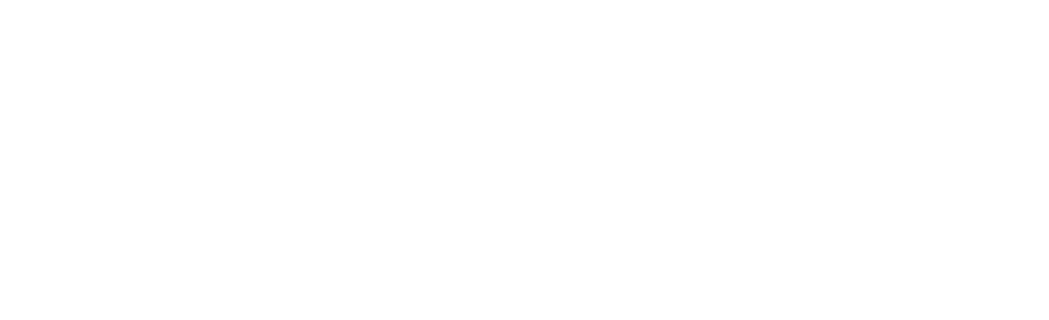
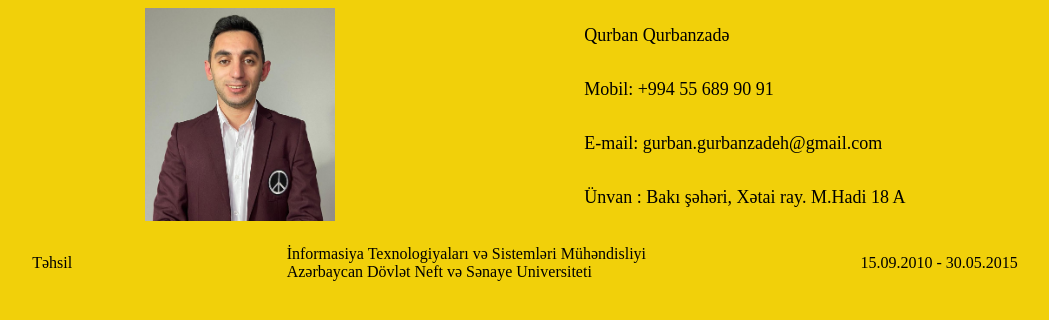
Before and after one commit to Gurban-Gurbanzade/Figma, a plain HTML site: page ilkin-bacarıqlar/index.html in a window 1280 px wide. Shown: the whole page, without its empty margins (83-1132 px from the left). Drawn offline with Linux system fonts and the light colour scheme.

Commit message:
Cv Formasi

```diff
--- a/ilkin-bacarıqlar/css/style.css
+++ b/ilkin-bacarıqlar/css/style.css
@@ -0,0 +1,73 @@
+body {
+    width: 1200px;
+    background-color: #F1D00A;
+    display: flex;
+    flex-direction: column;
+}
+
+header {
+
+    border-radius: 9px;
+    display: flex;
+    justify-content: space-evenly;
+}
+
+.sekil {
+
+    display: inline;
+}
+
+.sekil img {
+    width: 190px;
+
+}
+
+.header__info {
+
+    margin-left: 30px;
+    display: flex;
+    flex-direction: column;
+    justify-content: space-around;
+}
+
+.header__info:hover {
+    background-color: #03045E;
+    color: white;
+}
+
+.header__info span {
+    font-size: large;
+}
+
+.tehsil {
+    margin-top: 20px;
+    display: flex;
+    justify-content: space-around;
+    align-items: center;
+}
+
+.tehsil:hover {
+    background-color: #03045E;
+    color: white;
+    border-radius: 9px;
+    font-size: 30px;
+}
+
+.tehsil__uni {
+    display: flex;
+    flex-direction: column;
+}
+
+.staj {
+    width: 100%;
+    margin-top: 300px;
+    display: flex;
+    justify-content: space-around;
+}
+
+.staj:hover {
+    background-color: #3E497A;
+    color: white;
+    border-radius: 9px;
+    font-size: 30px;
+}
--- a/ilkin-bacarıqlar/index.html
+++ b/ilkin-bacarıqlar/index.html
@@ -6,9 +6,30 @@
     <meta http-equiv="X-UA-Compatible" content="IE=edge">
     <meta name="viewport" content="width=device-width, initial-scale=1.0">
     <title>Document</title>
+    <link rel="stylesheet" href="css/style.css">
 </head>
 
 <body>
+    <header>
+        <div class="sekil"><img src="image/cv.jpeg" alt=""></div>
+        <div class="header__info">
+            <span>Qurban Qurbanzadə</span>
+            <span> Mobil: +994 55 689 90 91</span>
+            <span>E-mail: gurban.gurbanzadeh@gmail.com</span>
+            <span>Ünvan : Bakı şəhəri, Xətai ray. M.Hadi 18 A</span>
+        </div>
+    </header>
+    <section class="tehsil">
+        <div><span>Təhsil</span></div>
+        <div class="tehsil__uni"><span>İnformasiya Texnologiyaları və Sistemləri Mühəndisliyi</span><span>Azərbaycan
+                Dövlət Neft və Sənaye
+                Universiteti</span></div>
+        <div><span>15.09.2010 - 30.05.2015</span></div>
+    </section>
+
+
+
+
 
 </body>
 
```
Also changed, not shown: ilkin-bacarıqlar/image/cv.jpeg (added).
